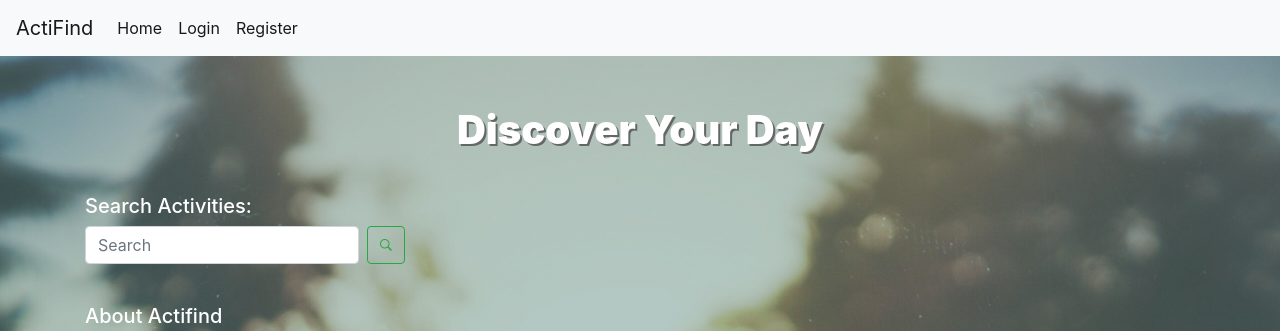
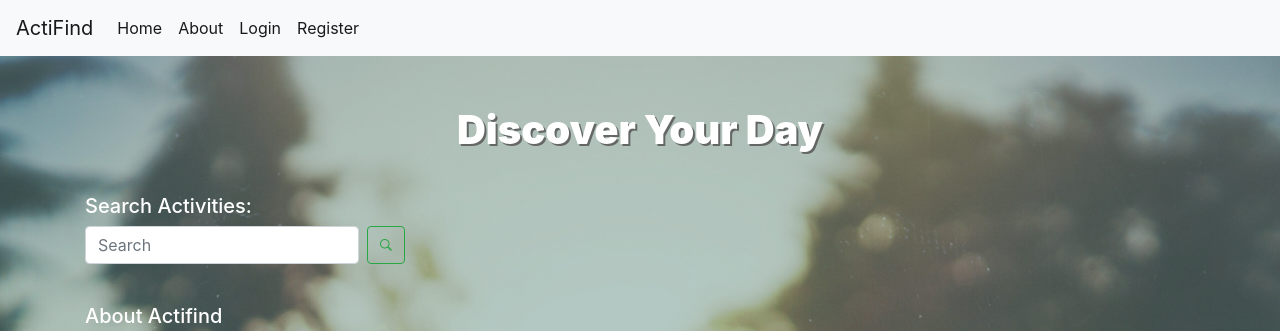
Before and after one commit to ngkenn/itech-group, a Django app: page /actifind/about/ in a window 1280 px wide. Shown: the top 331 px of the page. Run offline with Django 3.2, Linux system fonts and the light colour scheme; some libraries are stand-ins or nearby versions.

Commit message:
Added link in top bar to about

```diff
--- a/itechGroup/templates/actifind/base.html
+++ b/itechGroup/templates/actifind/base.html
@@ -46,6 +46,11 @@
                         <span class="sr-only">(current)</span>
                     </a>
                 </li>
+                <li class="nav-item active">
+                    <a class="nav-link" href="{% url 'about' %}">About
+                        <span class="sr-only">(current)</span>
+                    </a>
+                </li>
 
                 {% if user.is_authenticated %}
                     <li class="nav-item active">
```
